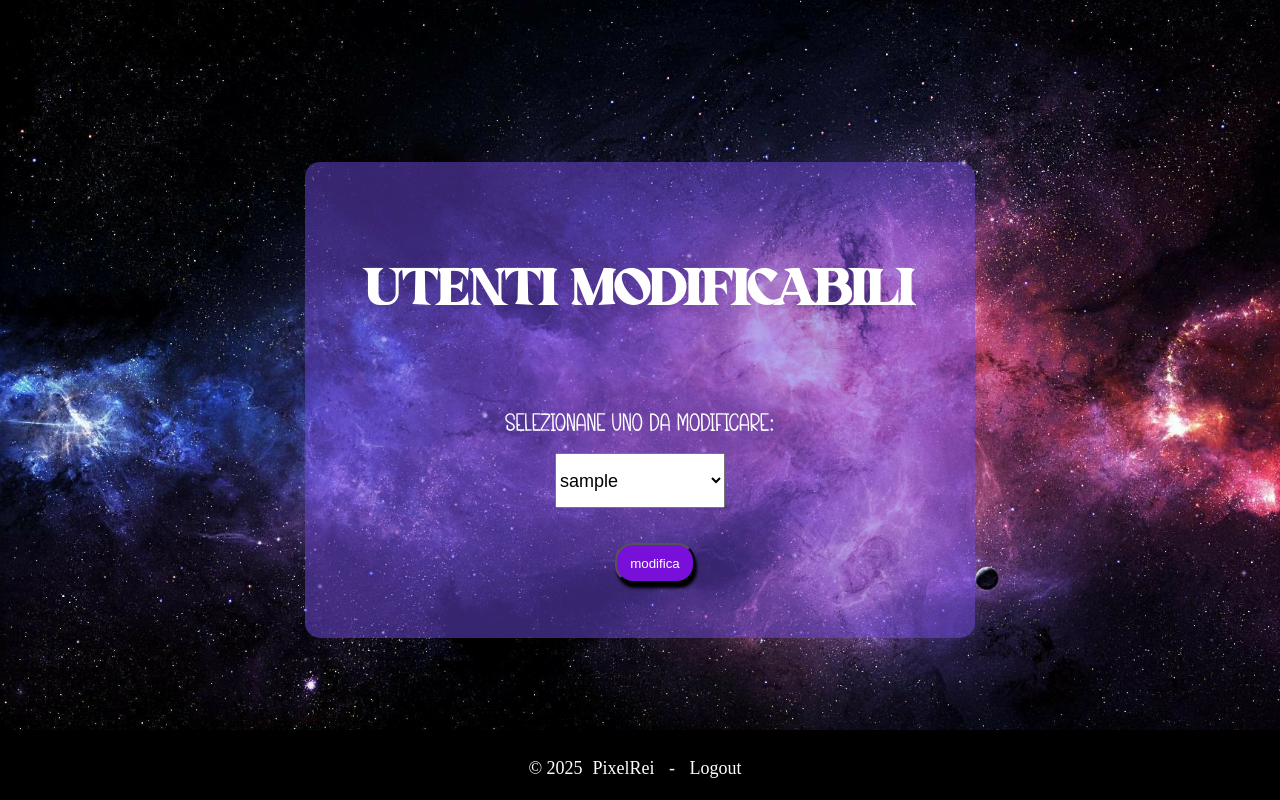
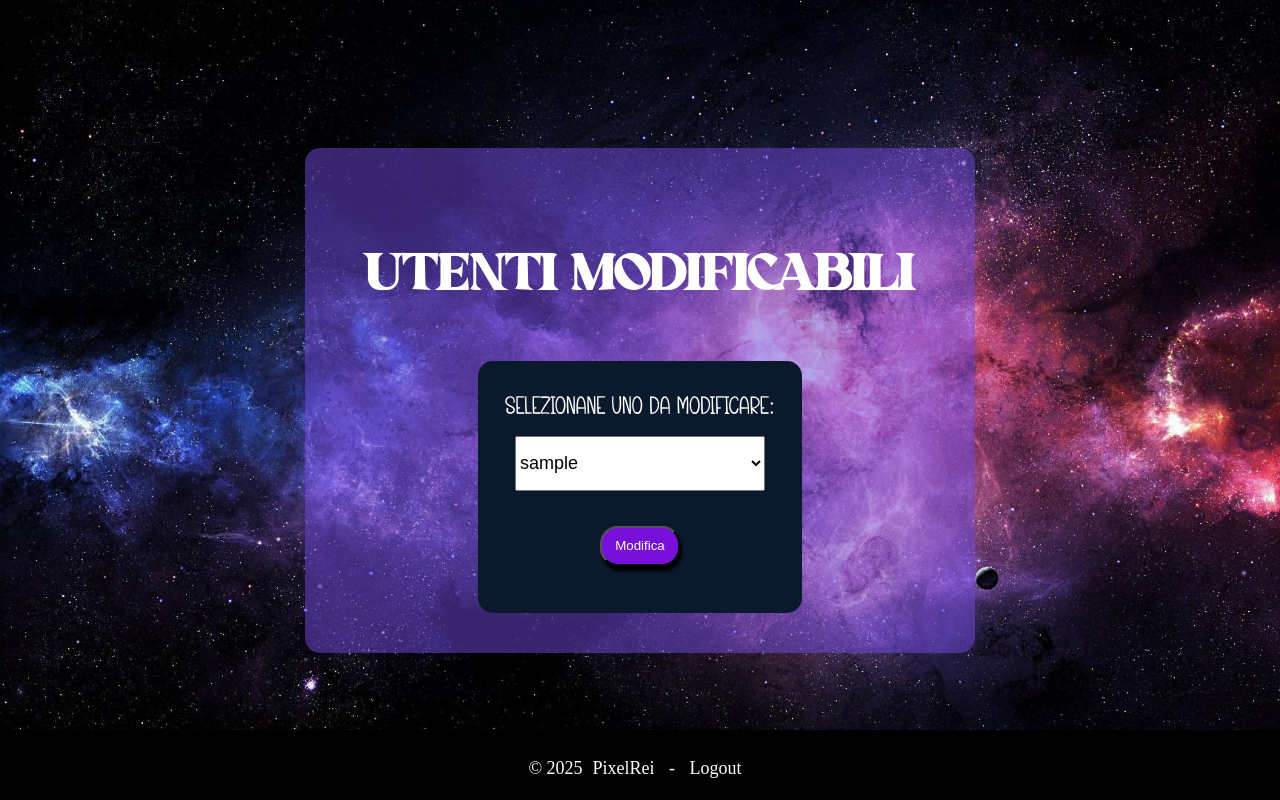
Before and after one commit to PixelRei/PHP-stage-project, a PHP site: page /admin.php in a window 1280 px wide. Run offline with PHP 8.4, Linux system fonts and the light colour scheme; the visitor is signed in with stand-in values (Sample User, id 1); tables that the repository leaves empty or names only in its code hold one stand-in row (values such as "Sample post").

Commit message:
Add files via upload

```diff
--- a/activation.php
+++ b/activation.php
@@ -16,6 +16,6 @@
     $stmt->bindValue(':username', $_SESSION['abc'], PDO::PARAM_STR);
     $stmt->bindValue(':active', $status, PDO::PARAM_STR);
     $stmt->execute();
-    header("Location: index.php");
+    header("Location: admin-modify.php");
     exit;
 ?>
--- a/admin-modify.php
+++ b/admin-modify.php
@@ -32,7 +32,7 @@
             <div class="status">
                 <p>Attiva/Disattiva account:
                 <form action="activation.php" method="POST">
-                    <label><input type="checkbox" name="stato" value="1">Attiva</label>
+                    <label><input type="checkbox" checked name="stato" value="1">Attiva</label>
                     <label><input type="checkbox" name="stato" value="0">Disattiva</label>
                     <input type="submit" value="Modifica" id="button">
                 </form>
@@ -63,8 +63,8 @@
             $stmt->bindValue(':password', $new_password, PDO::PARAM_STR);
             $stmt->bindValue(':old_username', $username, PDO::PARAM_STR);
             $stmt->execute();
-            header("Location: index.php");
-            //exit;
+            header("Location: modify.php");
+            exit;
             }
         ?>
         <div class="footer" style="padding-top: 10px;">
--- a/admin-panel.php
+++ b/admin-panel.php
@@ -23,7 +23,7 @@
         <br>
         <div class="others">
             <div>
-                <div class="card text-bg-dark mb-3" style="max-width: 18rem; background-image:url(img/wallpaper2.jpg);">
+                <div class="card text-bg-dark mb-3" style="max-width: 18rem;">
                     <div class="card-header">Tabella</div>
                     <div class="card-body">
                         <h5 class="card-title">Vedi tabella utenti</h5>
@@ -33,7 +33,7 @@
                 </div>
             </div>
             <div>
-                <div class="card text-bg-dark mb-3" style="max-width: 18rem; background-image:url(img/wallpaper2.jpg);">
+                <div class="card text-bg-dark mb-3" style="max-width: 18rem;">
                     <div class="card-header">Utenti</div>
                     <div class="card-body">
                         <h5 class="card-title">Modifica utenti</h5>
@@ -43,7 +43,7 @@
                 </div>
             </div>
             <div>
-                <div class="card text-bg-dark mb-3" style="max-width: 18rem; background-image:url(img/wallpaper2.jpg);">
+                <div class="card text-bg-dark mb-3" style="max-width: 18rem;">
                     <div class="card-header">Questionari</div>
                     <div class="card-body">
                         <h5 class="card-title">Vedi tabella questionari</h5>
--- a/admin.php
+++ b/admin.php
@@ -33,6 +33,7 @@
         <div class="header">
             <h1>Utenti modificabili</h1>
         </div>
+        <div class="wall">
             <div class="others">
                 <div class="users">
                     <form action="admin-modify.php" method="GET">
@@ -48,8 +49,9 @@
                                 }
                             ?>
                         </select>
-                    <input class="modifier" id ="button" type="submit" value="modifica">
+                        <input class="modifier" id ="button" type="submit" value="Modifica" style="margin-left: 20px;">
                     </form>
+                </div>
             </div>
         </div>
     </div>
--- a/style.css
+++ b/style.css
@@ -47,6 +47,7 @@ h1{
 }
 .header{
     margin: 20px;
+    margin-bottom: 5px;
     padding: 20px;
     display: flex;
     flex-direction: column;
@@ -119,8 +120,14 @@ h1{
     flex-direction: row;
     gap: 50px;
 }
+.wall{
+    margin-bottom: 20px;
+    background-color: #0B192C;
+    border: 2px solid #0B192C;
+    border-radius: 15px;
+}
 .users form{
-    margin: 15px;
+    margin: 25px;
     display: flex;
     flex-direction: column;
     align-items: center;
@@ -240,7 +247,7 @@ a:hover {
     gap:10px;
 }
 select{
-    width: 170px;
+    width: 250px;
     height: 55px;
     font-size: 18px;
 }
@@ -294,3 +301,6 @@ select{
     background-color: #4A249D;
     border: 2px solid #4A249D;
 }
+.card.text-bg-dark.mg-3{
+    background-color: #0B192C;
+}
--- a/user-panel.php
+++ b/user-panel.php
@@ -22,7 +22,7 @@
         <br>
         <div class="others">
             <div>
-                <div class="card text-bg-dark mb-3" style="max-width: 18rem; background-image:url(img/wallpaper2.jpg);">
+                <div class="card text-bg-dark mb-3" style="max-width: 18rem;">
                     <div class="card-header">Credenziali</div>
                     <div class="card-body">
                         <h5 class="card-title">Modifica le tue credenziali</h5>
@@ -32,7 +32,7 @@
                 </div>
             </div>
             <div>
-                <div class="card text-bg-dark mb-3" style="max-width: 18rem; background-image:url(img/wallpaper2.jpg);">
+                <div class="card text-bg-dark mb-3" style="max-width: 18rem;">
                     <div class="card-header">Questionario</div>
                     <div class="card-body">
                         <h5 class="card-title">Completa un questionario</h5>
```
Lines whose indentation alone changed are shown as unchanged.
